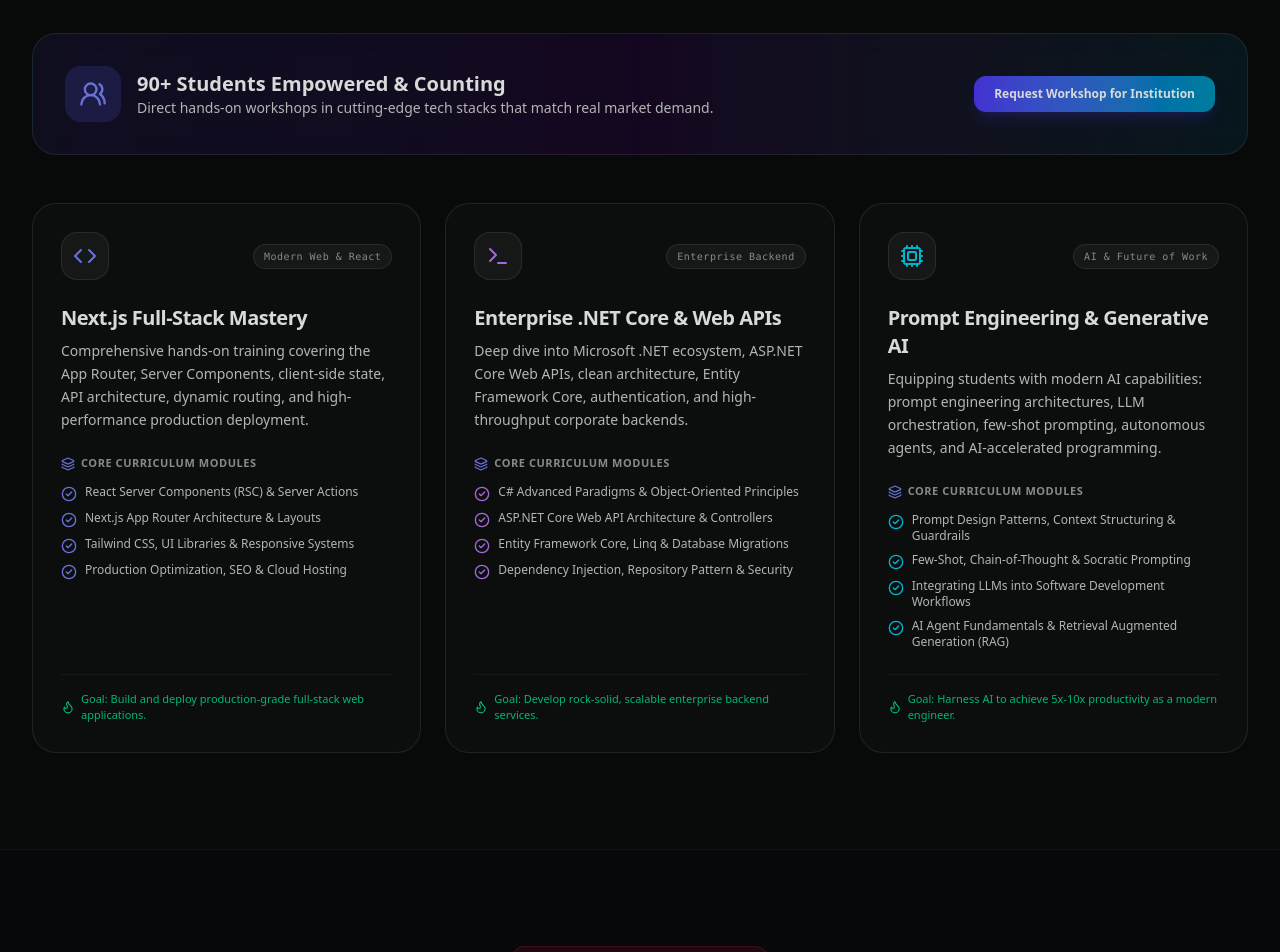
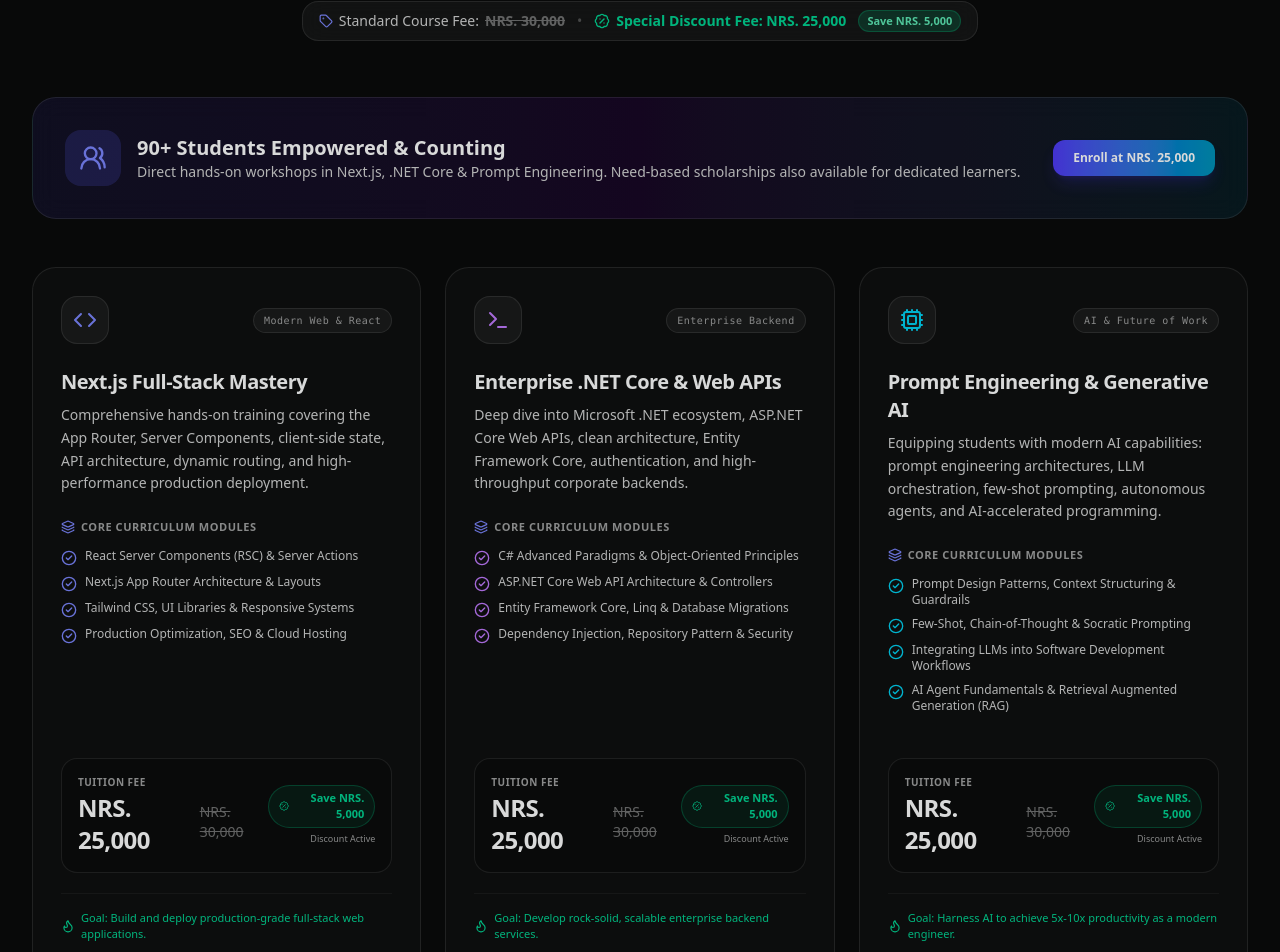
Before and after one commit to LBibek/bibeklama, a Next.js app: page / in a window 1280 px wide. Shown: the part 5038-5990 px from the top of the page. Built offline with nearby package versions, Linux system fonts and the light colour scheme.

Commit message:
feat: add course pricing NRS. 30,000 standard and NRS. 25,000 discounted to Workshops and Contact

```diff
--- a/src/components/ContactSection.tsx
+++ b/src/components/ContactSection.tsx
@@ -306,8 +306,8 @@ export function ContactSection() {
                     >
                       <option value="Business IT Consulting & Architecture">Business IT Consulting & Systems</option>
                       <option value="Aerial Drone Cinema & Creative Direction">Aerial Drone Cinema & Creative Film Direction</option>
-                      <option value="Digital Marketing & Video Production">Digital Marketing & Video Production</option>
-                      <option value="Student Workshops (Next.js / .NET / Prompt Eng)">Student Workshops (Next.js, .NET, AI)</option>
+                      <option value="Course Enrollment (NRS. 25,000 Discounted Fee)">Course Enrollment (Next.js / .NET / AI - NRS. 25,000)</option>
+                      <option value="Institutional Workshop Request">Institutional / Campus Workshop Request</option>
                       <option value="Scholarship Program & Philanthropy">Scholarship Inquiries (Need-Based)</option>
                       <option value="Board Directorship & Governance">Board Directorship & Governance Advisory</option>
                       <option value="General Strategic Partnership">General Strategic Collaboration</option>
--- a/src/components/Workshops.tsx
+++ b/src/components/Workshops.tsx
@@ -13,6 +13,8 @@ import {
   ArrowRight,
   Briefcase,
   Flame,
+  BadgePercent,
+  Tag,
 } from "lucide-react";
 
 export function Workshops() {
@@ -25,6 +27,9 @@ export function Workshops() {
       borderGlow: "hover:border-indigo-500/50",
       description:
         "Comprehensive hands-on training covering the App Router, Server Components, client-side state, API architecture, dynamic routing, and high-performance production deployment.",
+      originalPrice: "NRS. 30,000",
+      discountPrice: "NRS. 25,000",
+      savings: "NRS. 5,000",
       modules: [
         "React Server Components (RSC) & Server Actions",
         "Next.js App Router Architecture & Layouts",
@@ -41,6 +46,9 @@ export function Workshops() {
       borderGlow: "hover:border-purple-500/50",
       description:
         "Deep dive into Microsoft .NET ecosystem, ASP.NET Core Web APIs, clean architecture, Entity Framework Core, authentication, and high-throughput corporate backends.",
+      originalPrice: "NRS. 30,000",
+      discountPrice: "NRS. 25,000",
+      savings: "NRS. 5,000",
       modules: [
         "C# Advanced Paradigms & Object-Oriented Principles",
         "ASP.NET Core Web API Architecture & Controllers",
@@ -57,6 +65,9 @@ export function Workshops() {
       borderGlow: "hover:border-cyan-500/50",
       description:
         "Equipping students with modern AI capabilities: prompt engineering architectures, LLM orchestration, few-shot prompting, autonomous agents, and AI-accelerated programming.",
+      originalPrice: "NRS. 30,000",
+      discountPrice: "NRS. 25,000",
+      savings: "NRS. 5,000",
       modules: [
         "Prompt Design Patterns, Context Structuring & Guardrails",
         "Few-Shot, Chain-of-Thought & Socratic Prompting",
@@ -83,6 +94,23 @@ export function Workshops() {
             Transforming learners from theoretical beginners into production-ready engineers.
             Over <strong className="text-white">90+ students</strong> successfully trained and mentored.
           </p>
+
+          {/* Pricing Highlight Pill */}
+          <div className="mt-6 inline-flex flex-wrap items-center justify-center gap-3 p-2 px-4 rounded-2xl bg-white/5 border border-white/10 backdrop-blur-md text-xs sm:text-sm">
+            <span className="flex items-center gap-1.5 text-neutral-300">
+              <Tag className="w-3.5 h-3.5 text-indigo-400" />
+              <span>Standard Course Fee:</span>
+              <span className="line-through text-neutral-500 font-semibold">NRS. 30,000</span>
+            </span>
+            <span className="hidden sm:inline text-neutral-600">•</span>
+            <span className="flex items-center gap-1.5 text-emerald-400 font-bold">
+              <BadgePercent className="w-4 h-4 text-emerald-400" />
+              <span>Special Discount Fee: NRS. 25,000</span>
+            </span>
+            <span className="px-2 py-0.5 rounded-full bg-emerald-500/20 text-emerald-300 text-[11px] font-semibold border border-emerald-500/30">
+              Save NRS. 5,000
+            </span>
+          </div>
         </div>
 
         {/* Highlight Banner */}
@@ -96,7 +124,7 @@ export function Workshops() {
                 90+ Students Empowered & Counting
               </h3>
               <p className="text-xs sm:text-sm text-neutral-300">
-                Direct hands-on workshops in cutting-edge tech stacks that match real market demand.
+                Direct hands-on workshops in Next.js, .NET Core & Prompt Engineering. Need-based scholarships also available for dedicated learners.
               </p>
             </div>
           </div>
@@ -106,7 +134,7 @@ export function Workshops() {
               href="#contact"
               className="px-5 py-2.5 rounded-xl bg-gradient-to-r from-indigo-600 to-cyan-600 hover:from-indigo-500 hover:to-cyan-500 text-white text-xs font-semibold shadow-lg shadow-indigo-600/20 transition-all"
             >
-              Request Workshop for Institution
+              Enroll at NRS. 25,000
             </a>
           </div>
         </div>
@@ -154,10 +182,44 @@ export function Workshops() {
                   </div>
                 </div>
 
-                <div className="pt-4 border-t border-white/5">
-                  <div className="text-[11px] font-medium text-emerald-400 flex items-center gap-1.5">
-                    <Flame className="w-3.5 h-3.5 text-emerald-400 shrink-0" />
-                    <span>Goal: {w.outcome}</span>
+                <div>
+                  {/* Pricing Block */}
+                  <div className="my-5 p-4 rounded-2xl bg-neutral-950/80 border border-white/10 flex items-center justify-between">
+                    <div>
+                      <span className="text-[10px] uppercase tracking-wider font-semibold text-neutral-400 block mb-0.5">
+                        Tuition Fee
+                      </span>
+                      <div className="flex items-baseline gap-2">
+                        <span className="text-xl sm:text-2xl font-black text-white tracking-tight">
+                          {w.discountPrice}
+                        </span>
+                        <span className="text-xs sm:text-sm text-neutral-500 line-through">
+                          {w.originalPrice}
+                        </span>
+                      </div>
+                    </div>
+                    <div className="text-right">
+                      <span className="inline-flex items-center gap-1 px-2.5 py-1 rounded-full bg-emerald-500/10 border border-emerald-500/30 text-emerald-400 text-[11px] font-semibold">
+                        <BadgePercent className="w-3 h-3" />
+                        <span>Save {w.savings}</span>
+                      </span>
+                      <span className="block text-[9px] text-neutral-400 mt-1">Discount Active</span>
+                    </div>
+                  </div>
+
+                  <div className="pt-4 border-t border-white/5 space-y-3">
+                    <div className="text-[11px] font-medium text-emerald-400 flex items-center gap-1.5">
+                      <Flame className="w-3.5 h-3.5 text-emerald-400 shrink-0" />
+                      <span>Goal: {w.outcome}</span>
+                    </div>
+
+                    <a
+                      href="#contact"
+                      className="w-full inline-flex items-center justify-center gap-2 px-4 py-2.5 rounded-xl bg-gradient-to-r from-indigo-600 to-purple-600 hover:from-indigo-500 hover:to-purple-500 text-white text-xs font-semibold shadow-md shadow-indigo-600/20 transition-all group-hover:shadow-indigo-500/40"
+                    >
+                      <span>Enroll at {w.discountPrice}</span>
+                      <ArrowRight className="w-3.5 h-3.5 group-hover:translate-x-0.5 transition-transform" />
+                    </a>
                   </div>
                 </div>
               </div>
```
